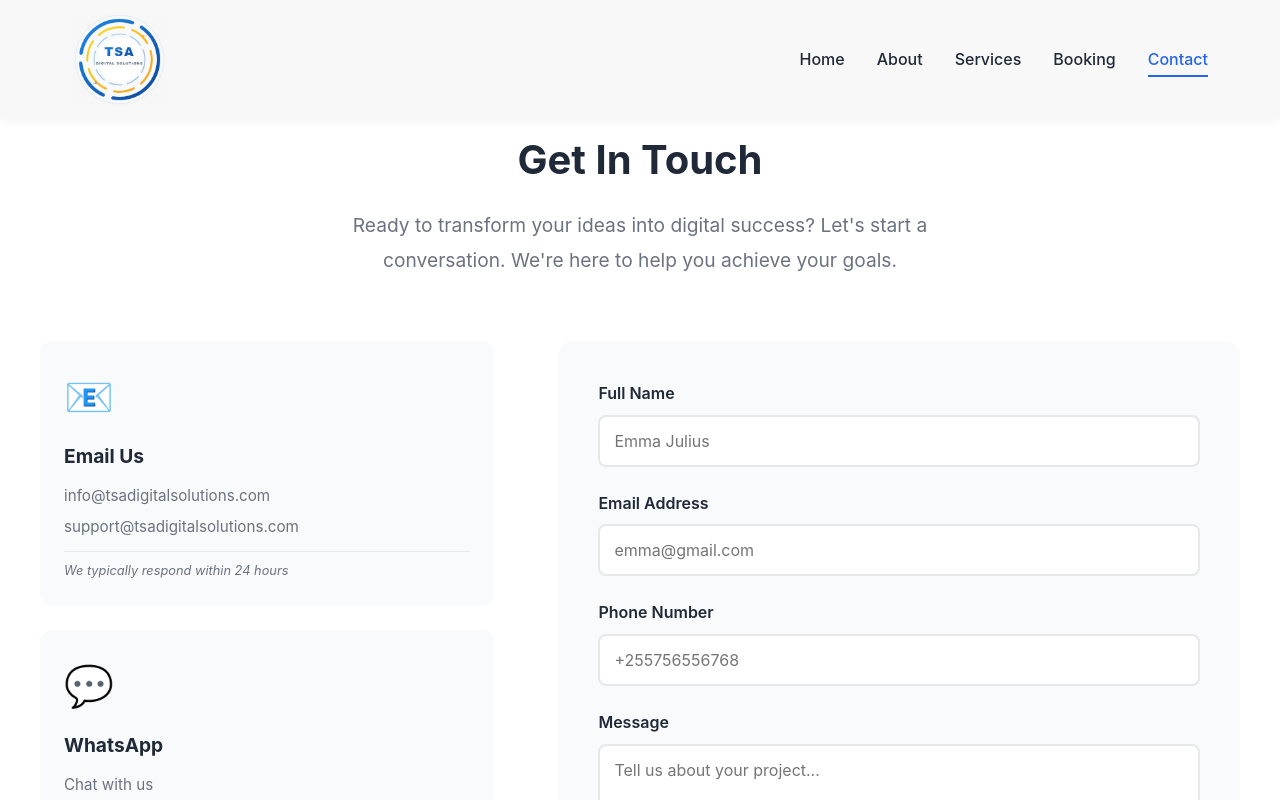
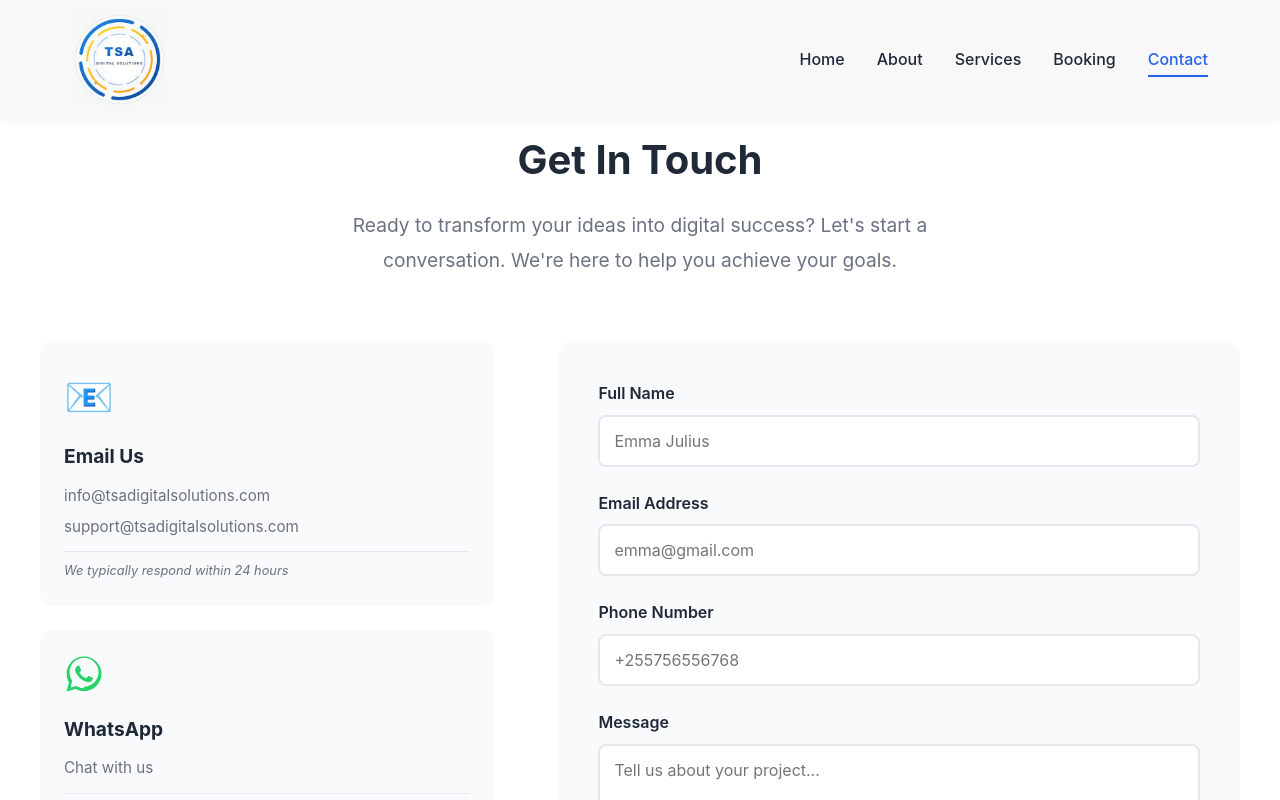
Before and after one commit to emmajulius/TSA-WEBSITE, a React (Vite) app in the folder Desktop/PROJECTSS/TSA_WEBSITE/: page /contact in a window 1280 px wide. Shown: the top 800 px of the page. Built offline with nearby package versions, Linux system fonts and the light colour scheme.

Commit message:
Replace WhatsApp emoji icon with professional WhatsApp SVG icon

```diff
--- a/Desktop/PROJECTSS/TSA_WEBSITE/src/components/Contact.css
+++ b/Desktop/PROJECTSS/TSA_WEBSITE/src/components/Contact.css
@@ -66,6 +66,13 @@
 
 .contact-card-small .info-icon {
   font-size: 2.5rem;
+}
+
+.whatsapp-icon svg {
+  width: 2.5rem;
+  height: 2.5rem;
+  fill: #25D366;
+  display: block;
 }
 
 .contact-card-small .info-icon-wrapper {
--- a/Desktop/PROJECTSS/TSA_WEBSITE/src/components/Contact.jsx
+++ b/Desktop/PROJECTSS/TSA_WEBSITE/src/components/Contact.jsx
@@ -62,7 +62,11 @@ const Contact = () => {
             </div>
             <div className="info-card contact-card-small">
               <div className="info-icon-wrapper">
-                <div className="info-icon">💬</div>
+                <div className="info-icon whatsapp-icon">
+                  <svg xmlns="http://www.w3.org/2000/svg" viewBox="0 0 448 512" fill="currentColor">
+                    <path d="M380.9 97.1C339 55.1 283.2 32 223.9 32c-122.4 0-222 99.6-222 222 0 39.1 10.2 77.3 29.6 111L0 480l117.7-30.9c32.4 17.7 68.9 27 106.1 27h.1c122.3 0 224.1-99.6 224.1-222 0-59.3-25.2-115-67.1-157zm-157 341.6c-33.2 0-65.7-8.9-94-25.7l-6.7-4-69.8 18.3L72 339.2l-4.4-7c-18.5-29.4-28.2-63.3-28.2-98.2 0-101.7 82.8-184.5 184.6-184.5 49.3 0 95.6 19.2 130.4 54.1 34.8 34.9 56 81.2 56 130.5 0 101.8-84.9 184.6-186.6 184.6zm101.2-138.2c-5.5-2.8-32.8-16.2-37.9-18-5.1-1.9-8.8-2.8-12.5 2.8-3.7 5.6-14.3 18-17.6 21.8-3.2 3.7-6.5 4.2-12 1.4-32.6-16.3-54-29.1-75.5-66-5.7-9.8 5.7-9.1 16.3-30.3 1.8-3.7 .9-6.9-.5-9.7-1.4-2.8-12.5-30.1-17.1-41.2-4.5-10.8-9.1-9.3-12.5-9.5-3.2-.2-6.9-.2-10.6-.2-3.7 0-9.7 1.4-14.8 6.9-5.1 5.6-19.4 19-19.4 46.3 0 27.3 19.9 53.7 22.6 57.4 2.8 3.7 39.1 59.7 94.8 83.8 35.2 15.2 49 16.5 66.6 13.9 10.7-1.6 32.8-13.4 37.4-26.4 4.6-13 4.6-24.1 3.2-26.4-1.3-2.5-5-3.9-10.5-6.6z"/>
+                  </svg>
+                </div>
               </div>
               <h3>WhatsApp</h3>
               <div className="info-details">
```
